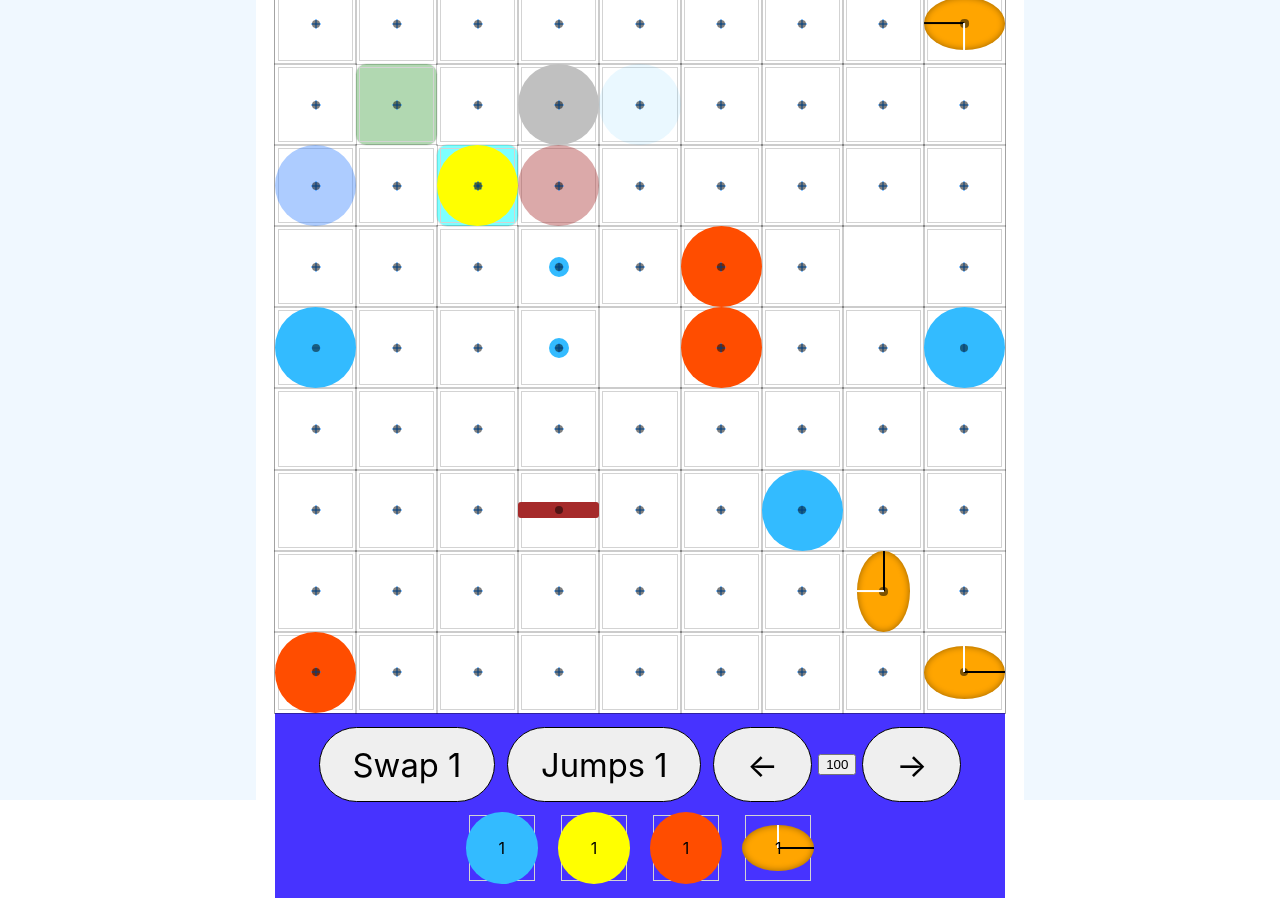
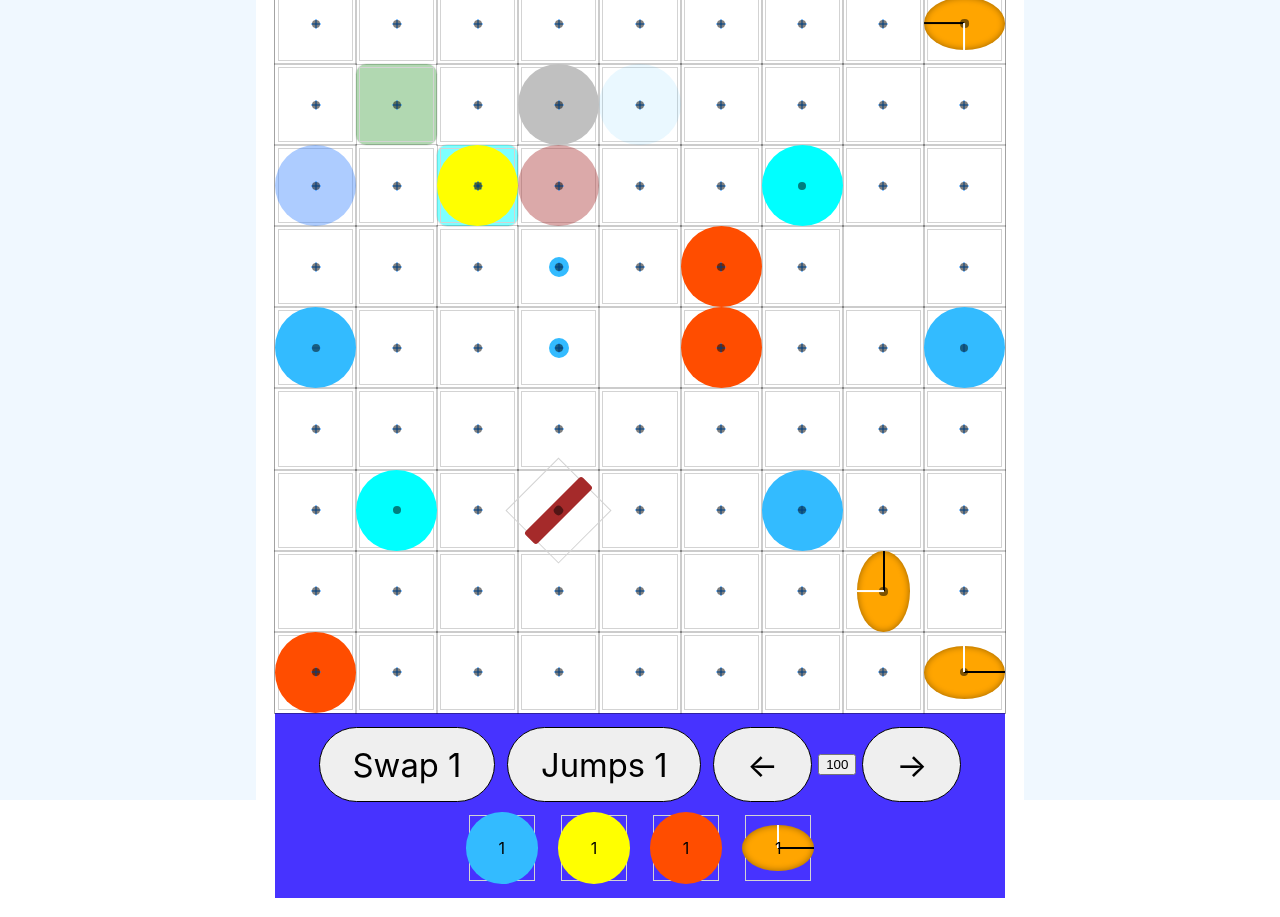
Before and after one commit to FaridSakhyzad/ig, a React (Create React App) app: page / in a window 1280 px wide. Built offline with nearby package versions, Linux system fonts and the light colour scheme.

Commit message:
Teleport & Deflector Fixes

```diff
--- a/src/components/Playground/index.jsx
+++ b/src/components/Playground/index.jsx
@@ -96,7 +96,7 @@ const Playground = ({ projectileExplosionDuration, projectileMoveStep }) => {
   }
 
   const dischargeAllTurrets = (unitIndex, unitsMap) => {
-    const { turrets } = unitsMap[unitIndex];
+    const { id: unitOfOriginId, turrets } = unitsMap[unitIndex];
 
     const moveStep = parseFloat(getComputedStyle(document.documentElement).getPropertyValue('--base-width-unit'));
 
@@ -106,6 +106,7 @@ const Playground = ({ projectileExplosionDuration, projectileMoveStep }) => {
       const id = Math.random().toString(16).substring(2);
 
       projectiles.push({
+        unitOfOriginId,
         id,
         top,
         left,
--- a/src/components/Projectile/index.jsx
+++ b/src/components/Projectile/index.jsx
@@ -86,7 +86,32 @@ const Projectile = (props) => {
     return {
       x: newX,
       y: newY,
-      angle: projectileAngle + ((90 - angleToNormal) * 2),
+      angle: angleToNormal === 90 ? projectileAngle + 180 : projectileAngle + ((90 - angleToNormal) * 2),
+    }
+  }
+
+  const calculateTeleportedCoords = (impactedUnit, newX, newY, projectileAngle) => {
+    const { top: entranceTop, left: entranceLeft, meta: { exitTeleportId } } = impactedUnit;
+
+    const target = potentialTargetsMap.find(({ id }) => id === exitTeleportId)
+
+    if (!target) {
+      return {
+        x: newX,
+        y: newY,
+        angle: projectileAngle,
+      }
+    }
+
+    const { id, top: exitTop, left: exitLeft } = target;
+    const offsetTop = exitTop - entranceTop;
+    const offsetLeft = exitLeft - entranceLeft;
+
+    return {
+      exitTeleportId,
+      x: newX + offsetLeft,
+      y: newY + offsetTop,
+      angle: projectileAngle,
     }
   }
 
@@ -252,6 +277,8 @@ const Projectile = (props) => {
     let currentDistance = 0;
     let initialTimeStamp;
 
+    let unitOfOriginId = props.unitOfOriginId;
+
     const animate = (timeStamp) => {
       if (currentDistance >= maxDist) {
         impactedUnitId = null;
@@ -290,10 +317,11 @@ const Projectile = (props) => {
 
       const { impactedUnit, impactWithExplodingUnit } = projectileDidImpact(left + newX, top + newY);
 
-      if (impactedUnit && impactedUnitId !== impactedUnit.id) {
+      if (impactedUnit && impactedUnitId !== impactedUnit.id && unitOfOriginId !== impactedUnit.id) {
         const {id, type: impactedUnitType} = impactedUnit;
 
         impactedUnitId = id;
+        unitOfOriginId = id;
 
         if (projectileType === 'default') {
           if (impactedUnitType === 'default') {
@@ -325,6 +353,14 @@ const Projectile = (props) => {
 
           if (impactedUnitType === 'deflector') {
             const { x, y, angle } = calculateDeflectedCoords(impactedUnit, newX, newY, currentAngle);
+            newX = x;
+            newY = y;
+            currentAngle = angle;
+          }
+
+          if (impactedUnitType === 'teleport') {
+            const { x, y, angle, exitTeleportId } = calculateTeleportedCoords(impactedUnit, newX, newY, currentAngle);
+            unitOfOriginId = exitTeleportId;
             newX = x;
             newY = y;
             currentAngle = angle;
@@ -508,6 +544,7 @@ const Projectile = (props) => {
 
 Projectile.propTypes = {
   id: PropTypes.string,
+  unitOfOriginId: PropTypes.string,
   top: PropTypes.number,
   left: PropTypes.number,
   type: PropTypes.string,
--- a/src/components/Unit/Unit.scss
+++ b/src/components/Unit/Unit.scss
@@ -139,6 +139,13 @@
   }
 }
 
+.teleport {
+  .unit-image {
+    background-color: aqua;
+    opacity: 1;
+  }
+}
+
 .portal {
   .unit-image {
     height: 65%;
--- a/src/maps/map_9x9_0.js
+++ b/src/maps/map_9x9_0.js
@@ -183,7 +183,7 @@ const MAP_9x9_0 = (mapWidth, mapHeight) => {
     id: Math.random().toString(16).substring(2),
     turrets: [],
     value: 4,
-    // angle: -45,
+    angle: -45,
   }
 
   result[mapWidth * 6 + 6] = {
@@ -355,6 +355,40 @@ const MAP_9x9_0 = (mapWidth, mapHeight) => {
     }
   }
 
+
+  const teleport1id = Math.random().toString(16).substring(2);
+  const teleport2id = Math.random().toString(16).substring(2);
+
+  result[mapWidth * 2 + 6] = {
+    top: 2,
+    left: 6,
+    ...generateDefault(),
+    valueCountable: false,
+    id: teleport1id,
+    type: 'teleport',
+    value: UNIT_MAX_VALUE,
+    turrets: [],
+    angle: 0,
+    meta: {
+      exitTeleportId: teleport2id,
+    }
+  }
+
+  result[mapWidth * 6 + 1] = {
+    top: 6,
+    left: 1,
+    ...generateDefault(),
+    valueCountable: false,
+    id: teleport2id,
+    type: 'teleport',
+    value: UNIT_MAX_VALUE,
+    turrets: [],
+    angle: 0,
+    meta: {
+      exitTeleportId: teleport1id,
+    }
+  }
+
   result.splice(34, 1);
   //*/
 
```
